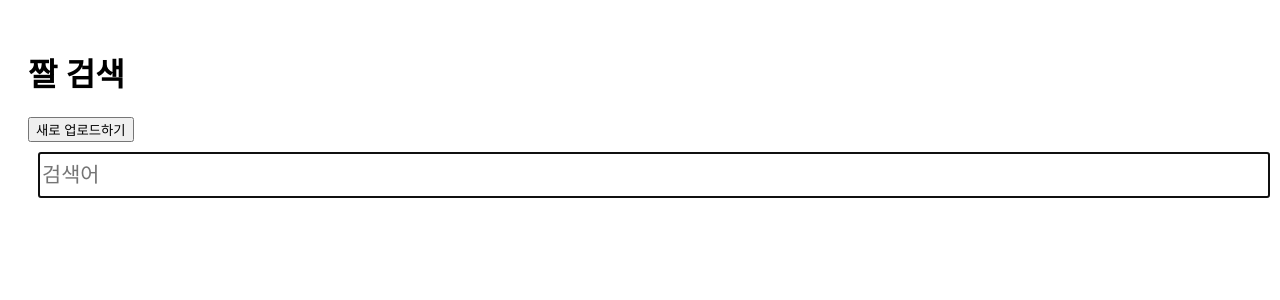
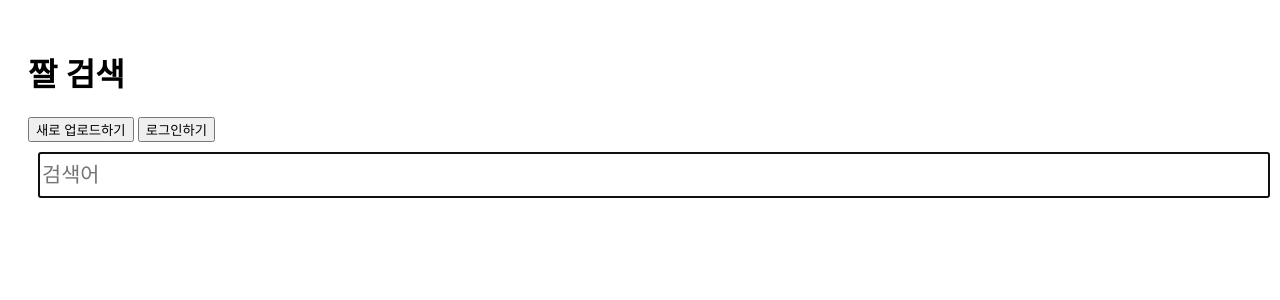
Before and after one commit to sinokadev/image-database, a FastAPI app: template templates/index.html in a window 1280 px wide. Shown: the top 300 px of the page. Run offline with FastAPI, Linux system fonts and the light colour scheme; the template is opened without the code that fills it, so the values that code supplies are empty.

Commit message:
Add login button to index.html

```diff
--- a/templates/index.html
+++ b/templates/index.html
@@ -9,6 +9,7 @@
   <h1>짤 검색</h1>
 
   <button onclick="window.location.href = '/upload';">새로 업로드하기</button>
+  <button onclick="window.location.href = '/login';">로그인하기</button>
   <form method="get">
     <input
       type="text"
```
